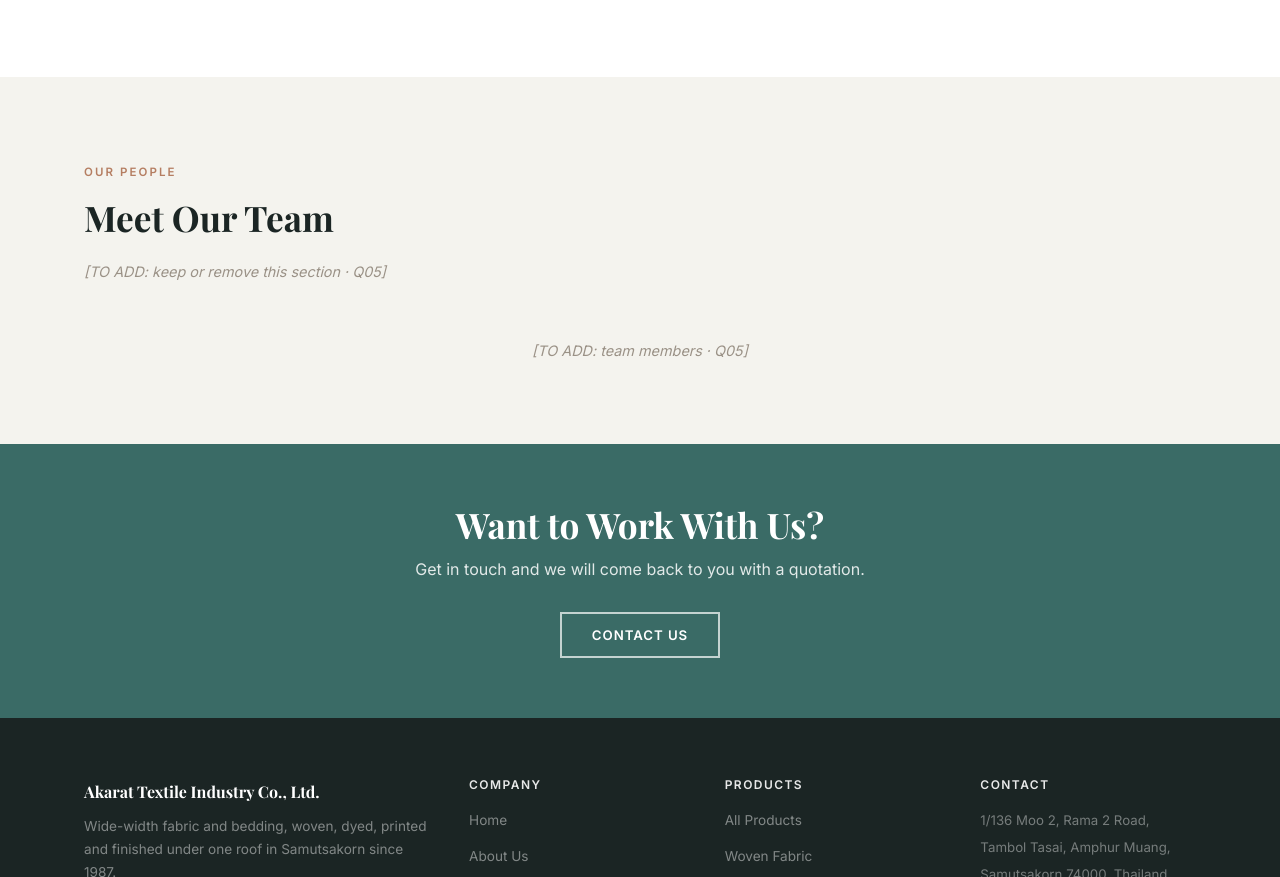
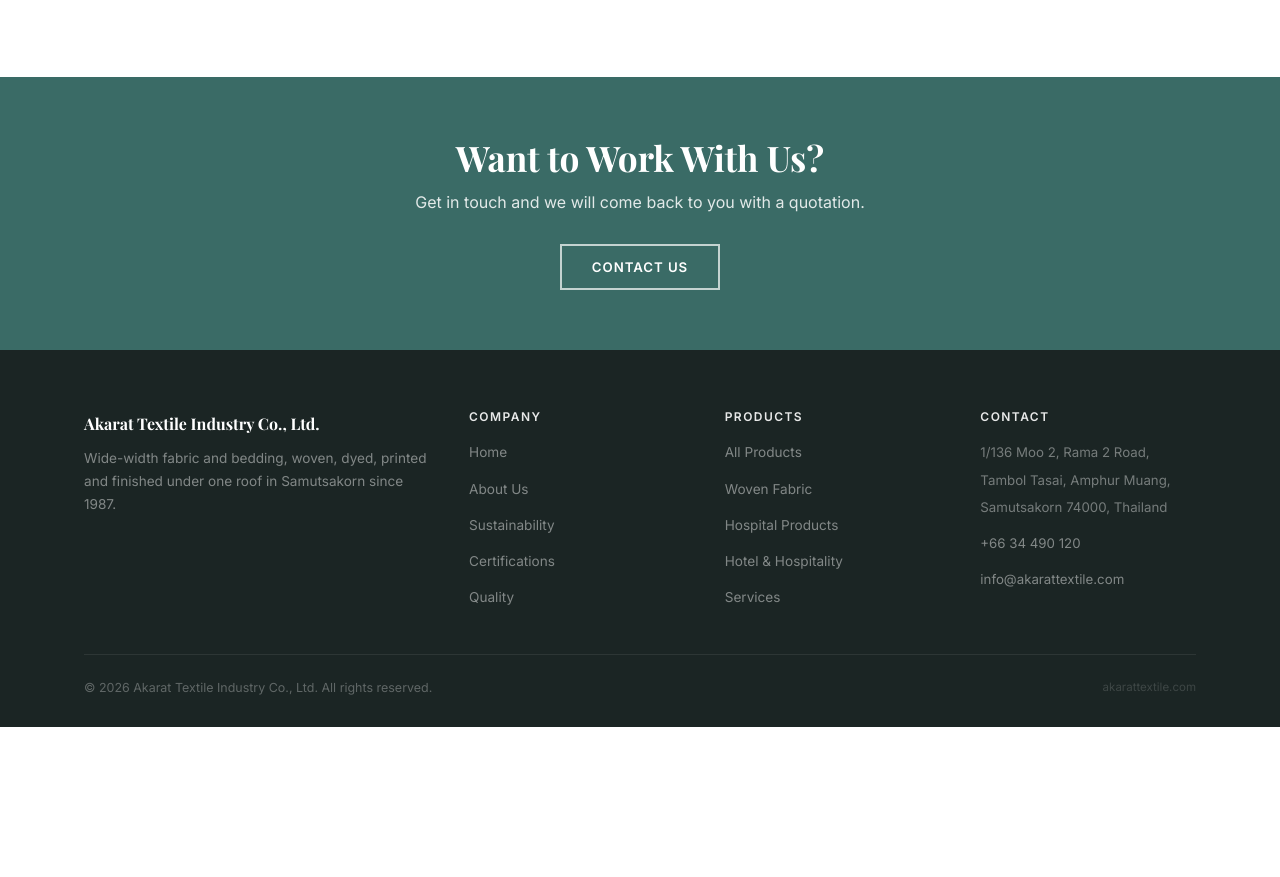
Before and after one commit to Chinopun/akarat-textile-website, a plain HTML site: page about.html in a window 1280 px wide. Shown: the part 2702-3579 px from the top of the page. After the commit the page ends 3429 px from the top, so only its background shows below. Drawn offline with nearby package versions, Linux system fonts and the light colour scheme; a web font is replaced by a local one.

Commit message:
Remove the placeholder team section from the About page

```diff
--- a/about.html
+++ b/about.html
@@ -154,18 +154,6 @@
     </div>
   </section>
 
-  <!-- Team -->
-  <section class="section sec-light">
-    <div class="wrap">
-      <div class="sec-header">
-        <span class="eyebrow" data-en="Our People" data-th="ทีมของเรา">Our People</span>
-        <h2 data-en="Meet Our Team" data-th="พบกับทีมของเรา">Meet Our Team</h2>
-        <p><span class="to-add">[TO ADD: keep or remove this section · Q05]</span></p>
-      </div>
-      <p style="text-align:center;max-width:500px;margin:0 auto;"><span class="to-add">[TO ADD: team members · Q05]</span></p>
-    </div>
-  </section>
-
   <!-- CTA -->
   <section class="cta-banner">
     <div class="wrap">
```
